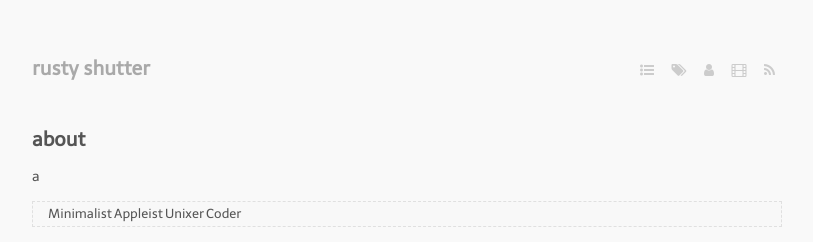
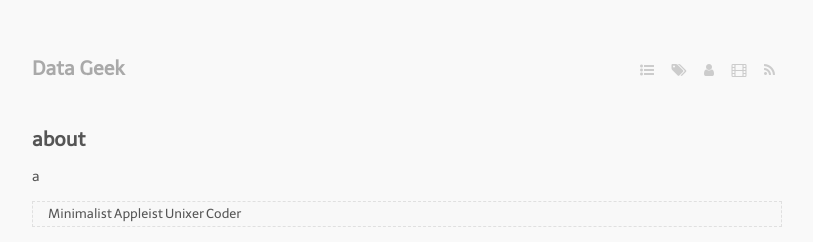
Before and after one commit to waynezhang/blog, a Jekyll site: the page built from about.markdown, in a window 1280 px wide. Shown: the top 242 px of the page, without its empty margins (233-1046 px from the left). Built offline with Jekyll 4.4.1, drawn with Linux system fonts in a browser that asks for light colours; nearby versions of some CDN libraries; some web fonts are replaced.

Commit message:
Update _config.yml

```diff
--- a/_config.yml
+++ b/_config.yml
@@ -1,12 +1,12 @@
 markdown: kramdown
 highlighter: pygments
 permalink: /:year/:month/:day/:title.html
-name: "rusty shutter"
+name: "Data Geek"
 markdown: kramdown
 
 author: "wayne"
 atom-baseurl: "http://lhzhang.com"
-disqus: "gopherwood"
+disqus: "Norris New"
 
 navigations:
   - title: Archive
```
